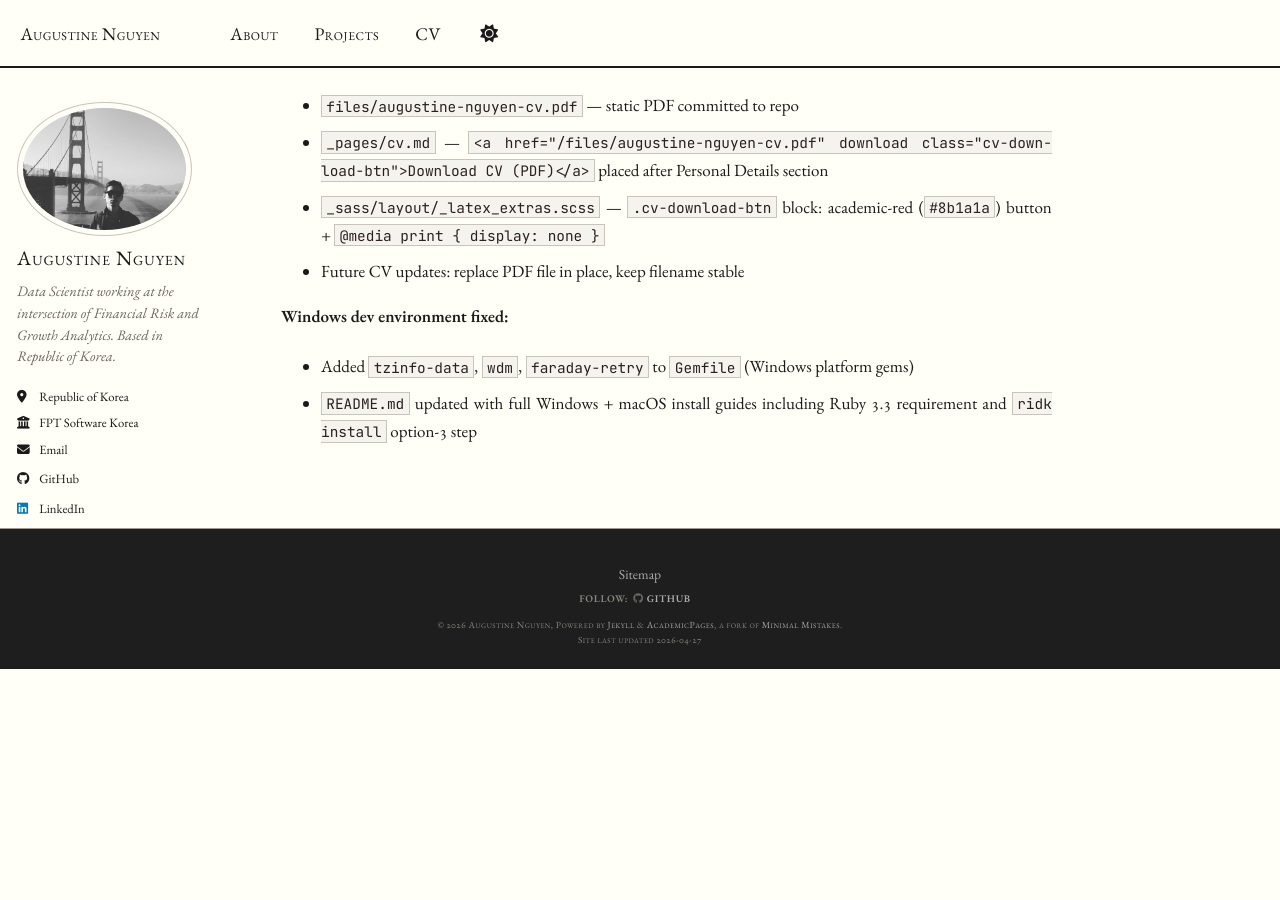
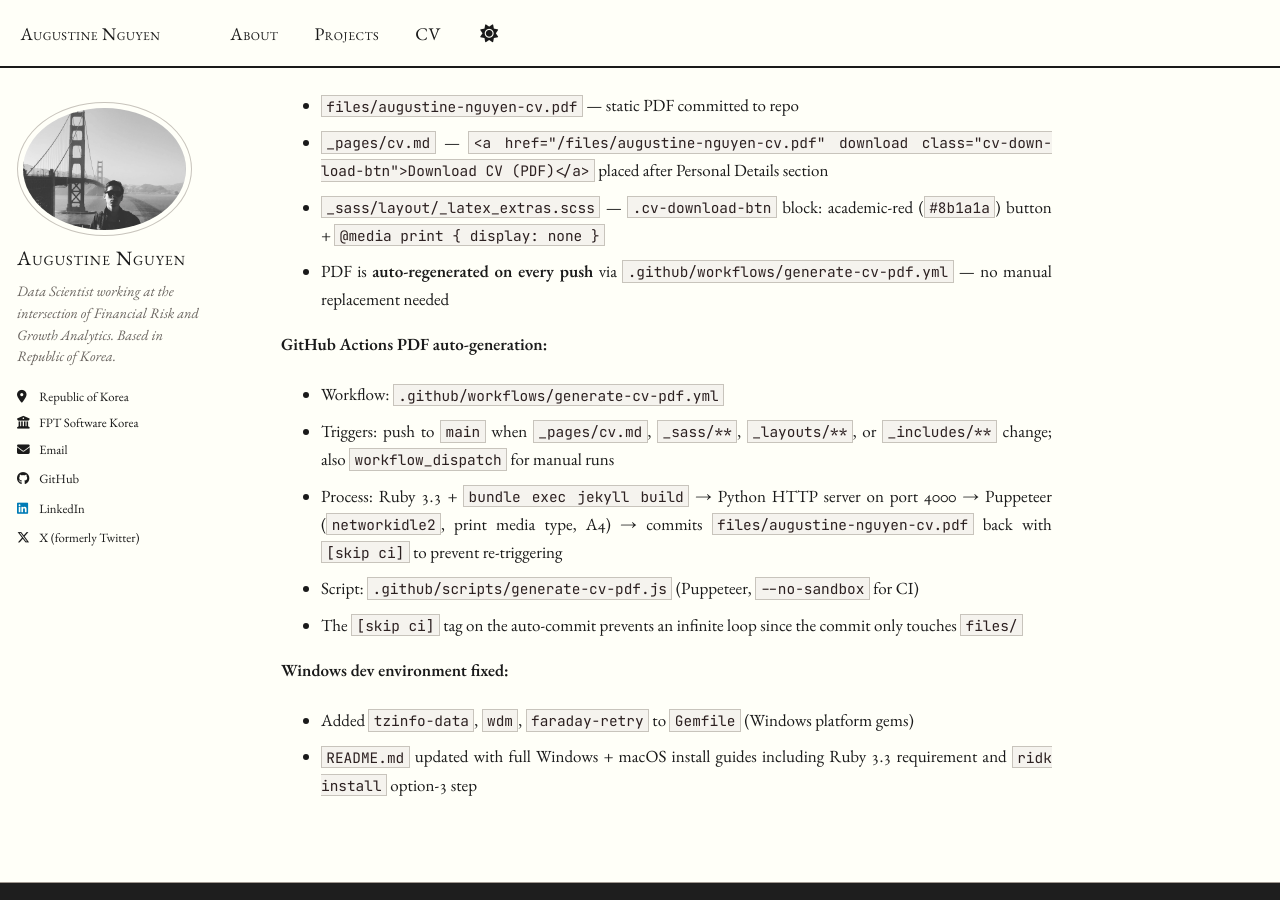
Before and after one commit to augustine0890/augustine0890.github.io, a Jekyll site: the page built from docs/session_context.md, in a window 1280 px wide and 900 px high, scrolled down 6816 px. Built offline with Jekyll 4.4.1, drawn with Linux system fonts in a browser that asks for light colours; our own code applies the rules of GitHub Pages for plain Markdown files; a script bundle is joined from its source files by our own code; library files that are not in the unit come from our copies; before the commit the page ends 7485 px from its top, so only the background shows below that.

Commit message:
ci: auto-regenerate CV PDF via GitHub Actions on cv.md changes

```diff
--- a/docs/session_context.md
+++ b/docs/session_context.md
@@ -203,7 +203,14 @@ Cold start: site built from academicpages fork. Two commits: content skeleton, t
 - `files/augustine-nguyen-cv.pdf` — static PDF committed to repo
 - `_pages/cv.md` — `<a href="/files/augustine-nguyen-cv.pdf" download class="cv-download-btn">Download CV (PDF)</a>` placed after Personal Details section
 - `_sass/layout/_latex_extras.scss` — `.cv-download-btn` block: academic-red (`#8b1a1a`) button + `@media print { display: none }`
-- Future CV updates: replace PDF file in place, keep filename stable
+- PDF is **auto-regenerated on every push** via `.github/workflows/generate-cv-pdf.yml` — no manual replacement needed
+
+**GitHub Actions PDF auto-generation:**
+- Workflow: `.github/workflows/generate-cv-pdf.yml`
+- Triggers: push to `main` when `_pages/cv.md`, `_sass/**`, `_layouts/**`, or `_includes/**` change; also `workflow_dispatch` for manual runs
+- Process: Ruby 3.3 + `bundle exec jekyll build` → Python HTTP server on port 4000 → Puppeteer (`networkidle2`, print media type, A4) → commits `files/augustine-nguyen-cv.pdf` back with `[skip ci]` to prevent re-triggering
+- Script: `.github/scripts/generate-cv-pdf.js` (Puppeteer, `--no-sandbox` for CI)
+- The `[skip ci]` tag on the auto-commit prevents an infinite loop since the commit only touches `files/`
 
 **Windows dev environment fixed:**
 - Added `tzinfo-data`, `wdm`, `faraday-retry` to `Gemfile` (Windows platform gems)
```
Also changed, not shown: .github/scripts/generate-cv-pdf.js (added), .github/workflows/generate-cv-pdf.yml (added).
